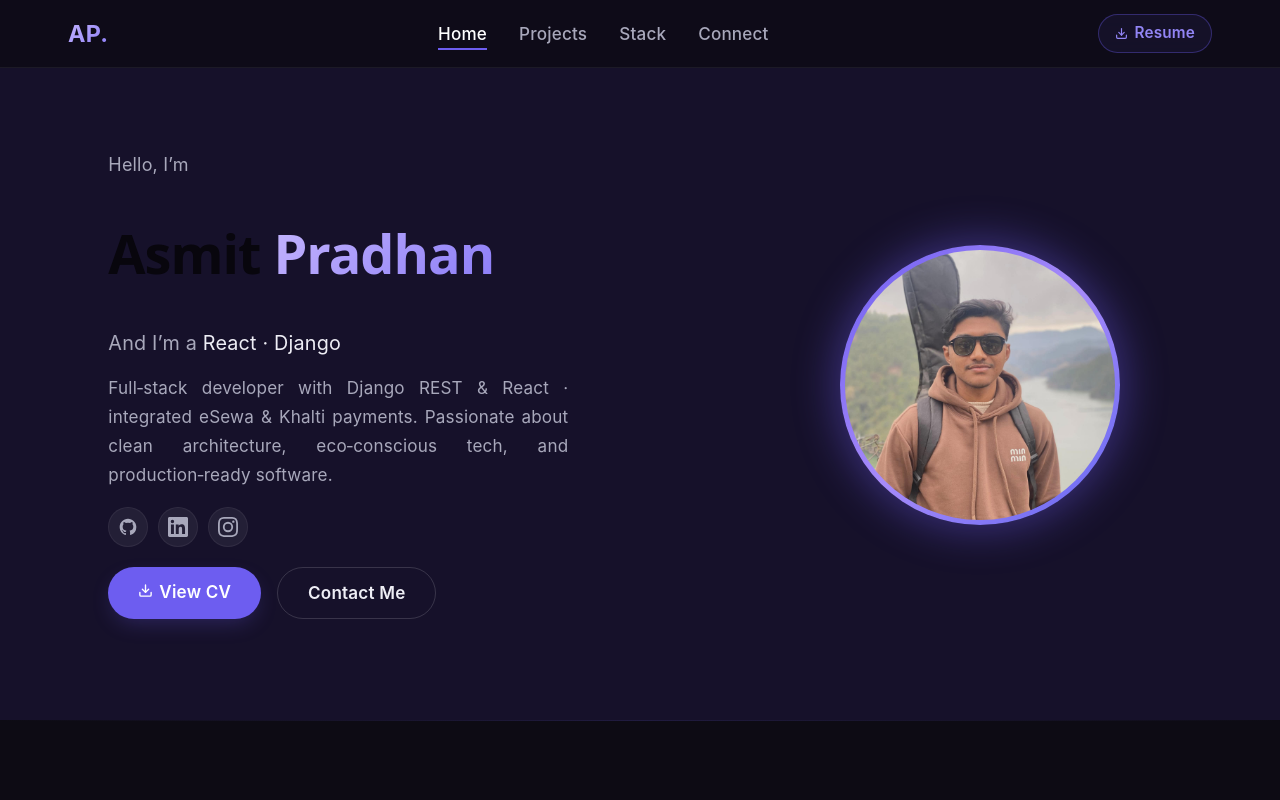
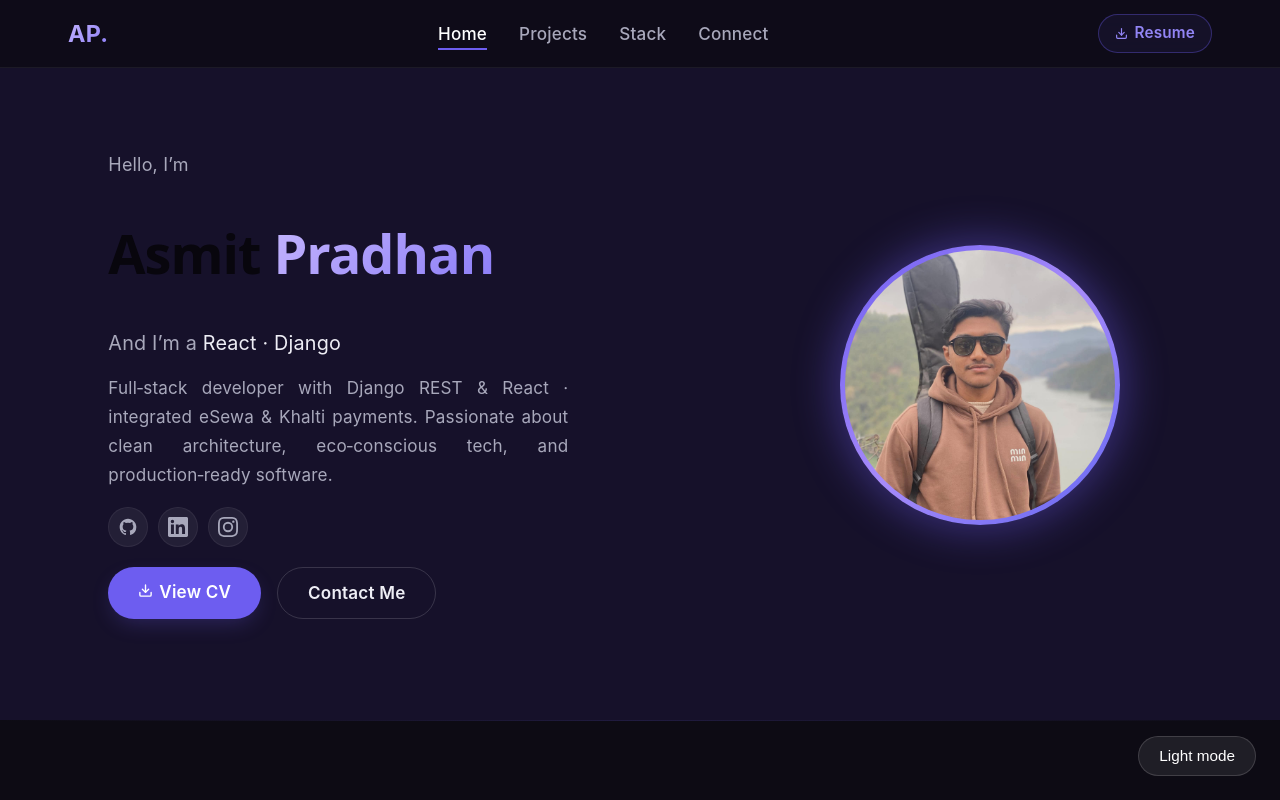
Before and after one commit to ASMIT123445/Portfolio, a React (Vite) app: page / in a window 1280 px wide. Shown: the top 800 px of the page. Built offline with nearby package versions, Linux system fonts and the light colour scheme.

Commit message:
in process to implement light mode

```diff
--- a/src/App.jsx
+++ b/src/App.jsx
@@ -1,4 +1,4 @@
-import React, { useEffect } from 'react';
+import React, { useEffect, useState } from 'react';
 import './styles/portfolio.css';
 import Navbar from './components/Navbar';
 import Hero from './components/Hero';
@@ -9,6 +9,10 @@ import Footer from './components/Footer';
 import BackgroundMesh from './components/BackgroundMesh';
 
 function App() {
+  const [isLight, setIsLight] = useState(false);
+  useEffect(() => {
+  document.body.classList.toggle('light-mode', isLight);
+}, [isLight]);
   useEffect(() => {
     document.querySelectorAll('a[href^="#"]').forEach(anchor => {
       anchor.addEventListener('click', function (e) {
@@ -25,7 +29,12 @@ function App() {
   }, []);
 
   return (
+
     <div className="App">
+      <button className="theme-toggle" onClick={() => setIsLight(!isLight)}>
+  {isLight ? 'Dark mode' : 'Light mode'}
+</button>
+
       <BackgroundMesh />
       <Navbar />
       <Hero />
--- a/src/components/Footer.jsx
+++ b/src/components/Footer.jsx
@@ -53,6 +53,11 @@ const Footer = () => {
           ))}
         </div>
 
+        <button className="dark-mode">
+          Dark mode
+        </button>
+
+
         <div className="footer-right">
           <a href="mailto:asmitpradhan321@gmail.com" className="footer-email">
             asmitpradhan321@gmail.com
--- a/src/styles/portfolio.css
+++ b/src/styles/portfolio.css
@@ -177,6 +177,36 @@ section:not(:first-of-type)::before {
   .hamburger { display: flex; }
   .btn-nav-resume { font-size: 0.78rem; padding: 6px 12px; }
 }
+
+.theme-toggle {
+  position: fixed;
+  bottom: 24px;
+  right: 24px;
+  z-index: 200;
+  padding: 10px 20px;
+  border-radius: 50px;
+  border: 1px solid rgba(255, 255, 255, 0.15);
+  background: rgba(255, 255, 255, 0.08);
+  color: #fff;
+  font-size: 0.85rem;
+  cursor: pointer;
+}
+
+body.light-mode {
+  --bg: #f5f5f5;
+  --bg-section: #ebebeb;
+  --bg-card: #ffffff;
+  --text: #111111;
+  --text-muted: #555555;
+  --border: rgba(0, 0, 0, 0.08);
+}
+
+body.light-mode .theme-toggle {
+  border-color: rgba(0, 0, 0, 0.2);
+  background: rgba(0, 0, 0, 0.06);
+  color: #111;
+}
+
 
 /* ─── HERO ──────────────────────────────────────── */
 .hero {
```
